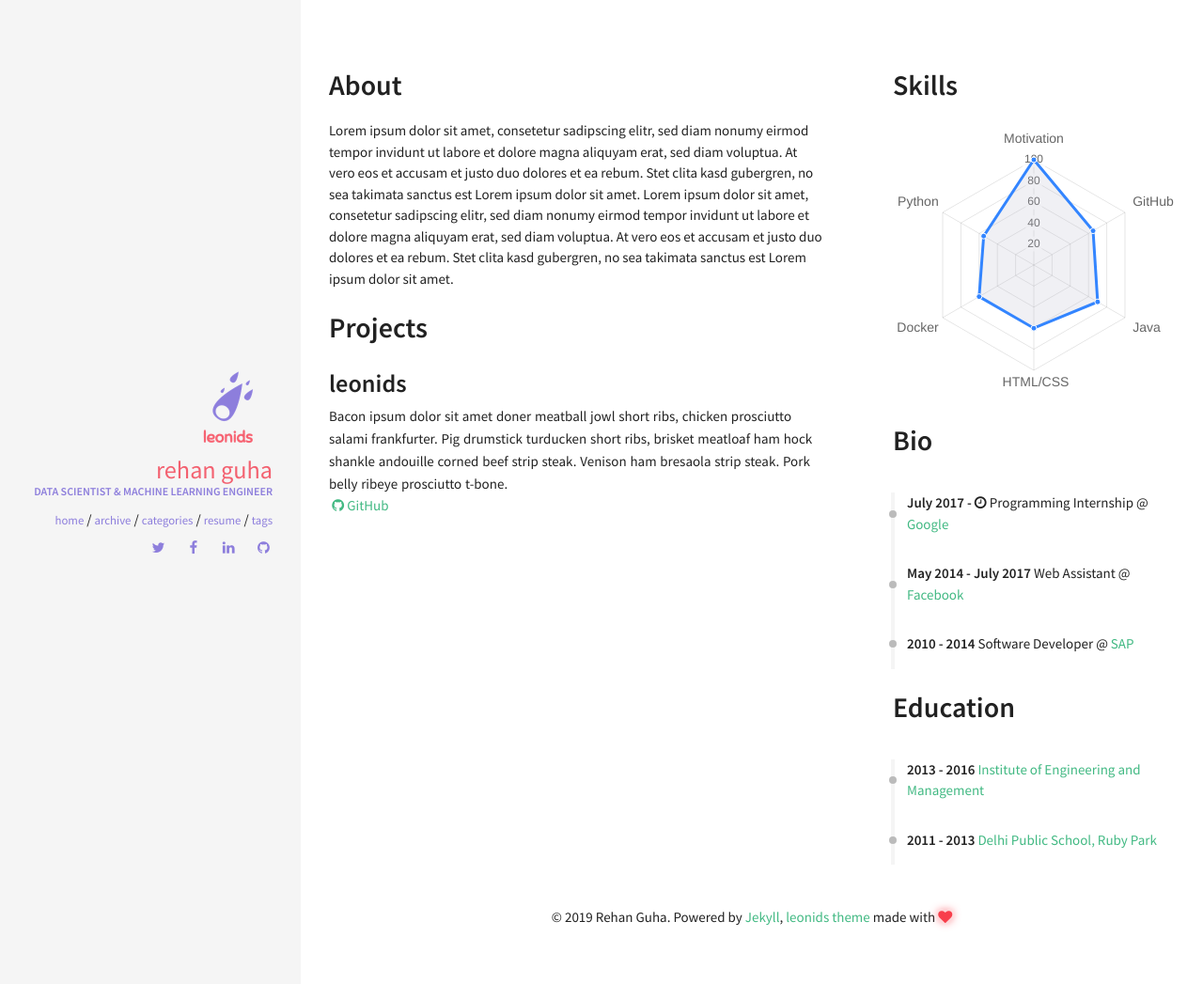
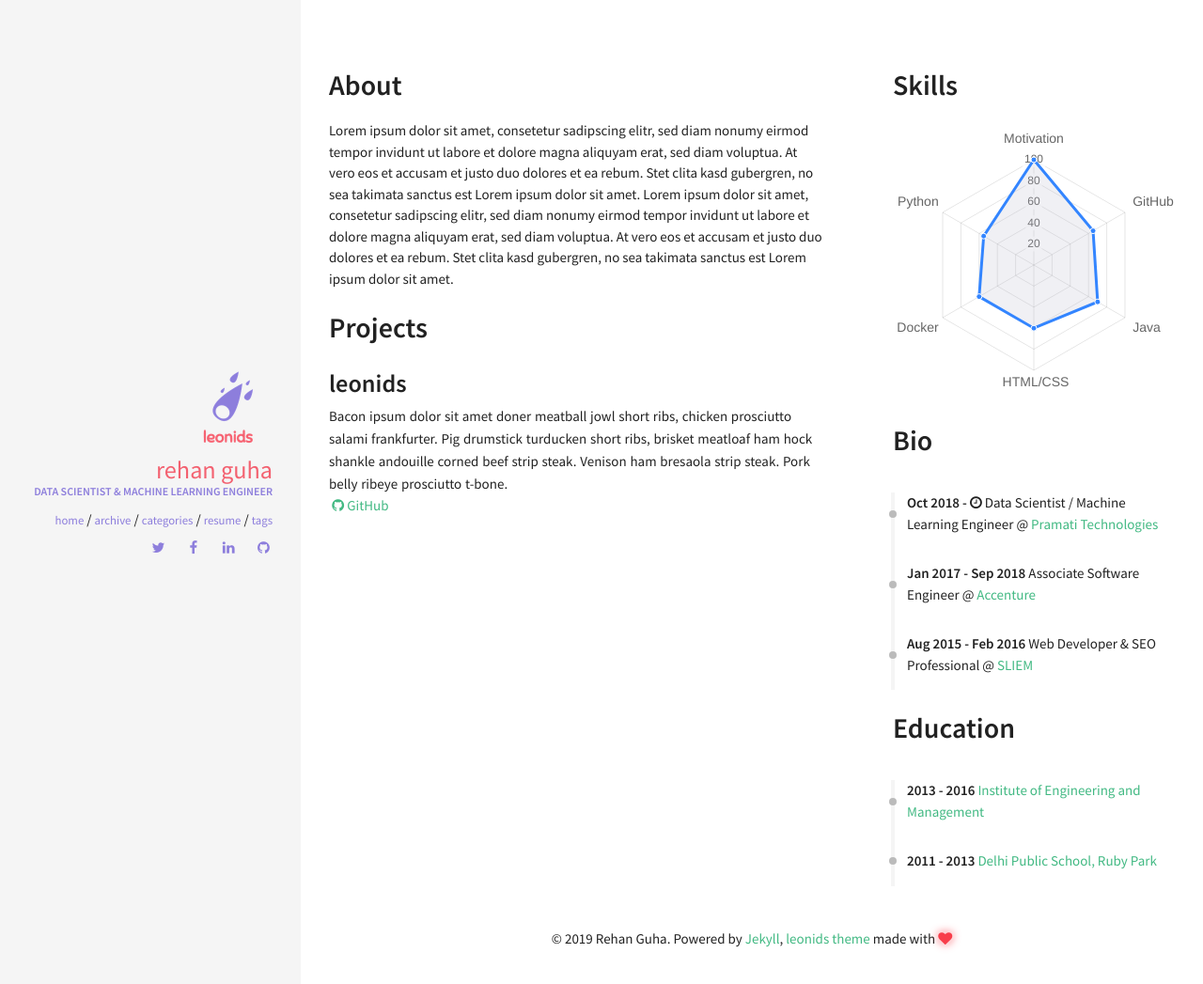
Before and after one commit to rehanguha/rehanguha.github.io, a Jekyll site: the page built from resume.html, in a window 1280 px wide. Shown: the top 1047 px of the page at 94% size. Built offline with Jekyll 4.4.1, drawn with Linux system fonts in a browser that asks for light colours; nearby versions of some CDN libraries.

Commit message:
Update careers.yml

```diff
--- a/_data/index/careers.yml
+++ b/_data/index/careers.yml
@@ -1,16 +1,16 @@
 # careers section data
 # if you don't have language feature(language.yml is empty), ignore "i18n" items
-- name: Google
+- name: Pramati Technologies
   link: http://www.google.com/
-  date: July 2017 - <i class="fa fa-clock-o" aria-hidden="true" title="Until Now"></i>
-  job: Programming Internship
+  date: Oct 2018 - <i class="fa fa-clock-o" aria-hidden="true" title="Until Now"></i>
+  job: Data Scientist / Machine Learning Engineer
 
-- name: Facebook
-  link: http://www.facebook.com/
-  date: May 2014 - July 2017
-  job: Web Assistant
+- name: Accenture
+  link: https://www.accenture.com/in-en
+  date: Jan 2017 - Sep 2018
+  job: Associate Software Engineer
 
-- name: SAP
-  link: https://www.sap.com/
-  date: 2010 - 2014
-  job: Software Developer
+- name: SLIEM
+  link: http://sliemskills.com/
+  date: Aug 2015 - Feb 2016
+  job: Web Developer & SEO Professional
```
